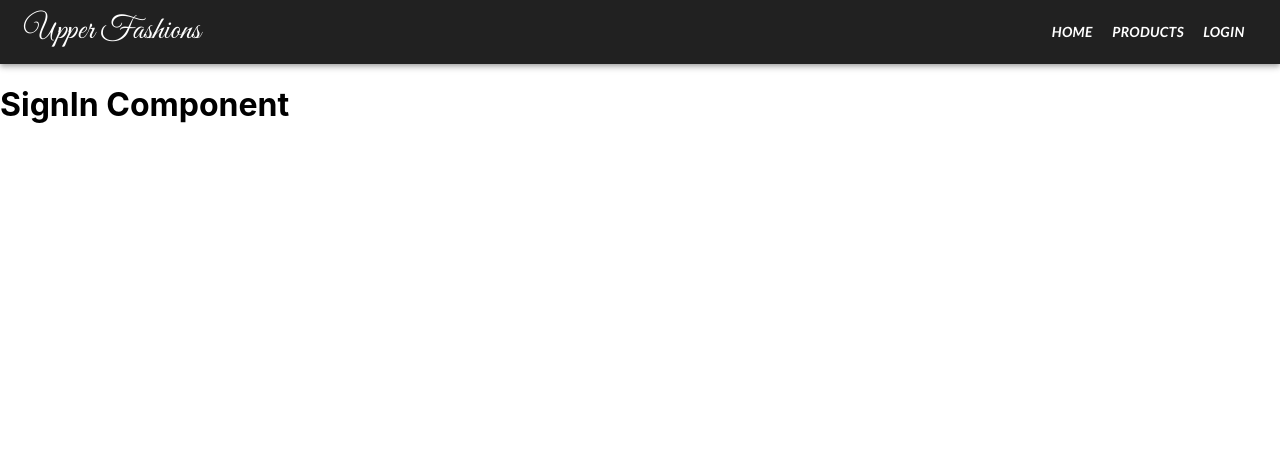
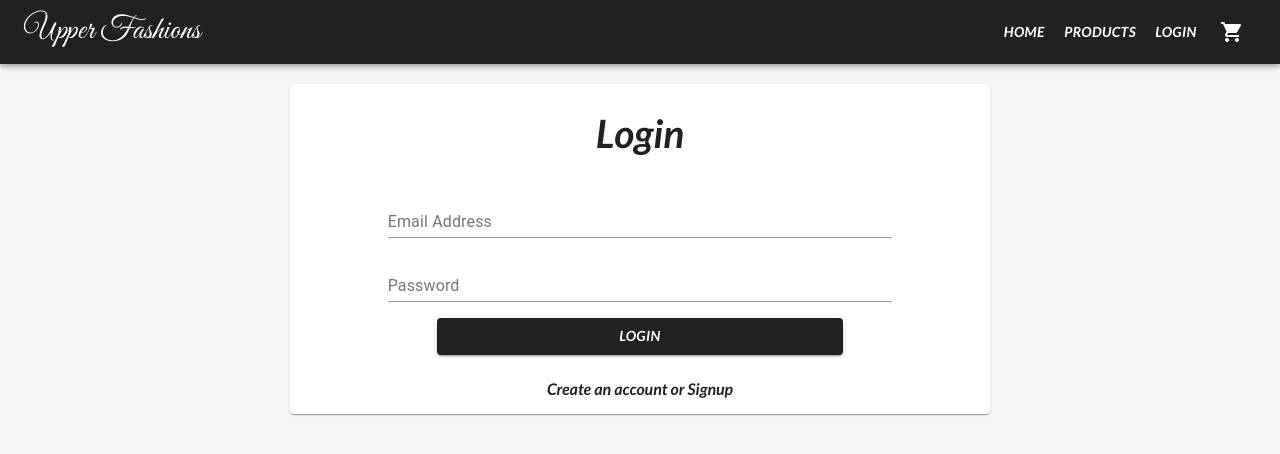
Before and after one commit to hamzaalvi1/Shopping-Cart, a React (Create React App) app: page /signin in a window 1280 px wide. Shown: the top 454 px of the page. Built offline with nearby package versions, Linux system fonts and the light colour scheme.

Commit message:
complete signup or login styling

```diff
--- a/package.json
+++ b/package.json
@@ -4,6 +4,7 @@
   "private": true,
   "dependencies": {
     "@material-ui/core": "^4.11.0",
+    "@material-ui/icons": "^4.9.1",
     "@testing-library/jest-dom": "^4.2.4",
     "@testing-library/react": "^9.3.2",
     "@testing-library/user-event": "^7.1.2",
--- a/src/App.css
+++ b/src/App.css
@@ -2,3 +2,6 @@ a{
   text-decoration: none;
   color: white
 }
+body{
+  background-color: whitesmoke;
+}
--- a/src/Components/Navbar/Navbar.jsx
+++ b/src/Components/Navbar/Navbar.jsx
@@ -6,6 +6,9 @@ import Typography from "@material-ui/core/Typography";
 import Button from "@material-ui/core/Button";
 import "./Navbar.css"
 import {Link} from 'react-router-dom'
+import ShoppingCartIcon from '@material-ui/icons/ShoppingCart';
+import Badge from '@material-ui/core/Badge';
+import IconButton from '@material-ui/core/IconButton';
 const useStyles = makeStyles(theme => ({
     title: {
       flexGrow: 2,
@@ -19,6 +22,9 @@ const useStyles = makeStyles(theme => ({
     },
     font:{
      fontFamily: "Lato"
+    },
+    icon:{
+      color : "White"
     }
   }));
 
@@ -41,6 +47,11 @@ const useStyles = makeStyles(theme => ({
           <Link to = "signin">
           <Button color="inherit" className = {classes.font}>Login</Button>
           </Link>
+          <IconButton >
+            <Badge badgeContent = {0} color = "secondary">
+            <ShoppingCartIcon className = {classes.icon}/>
+            </Badge>
+          </IconButton>
         </Toolbar>
       </AppBar>
     </div>
--- a/src/Components/SignIn/SignIn.jsx
+++ b/src/Components/SignIn/SignIn.jsx
@@ -1,9 +1,41 @@
 import React from 'react'
+import Paper from '@material-ui/core/Paper';
+import Grid from '@material-ui/core/Grid';
+import { makeStyles } from '@material-ui/core/styles';
+import "./signIn.css"
+import TextField from '@material-ui/core/TextField';
+import {useNavigate} from "react-router-dom"
+import Button from '@material-ui/core/Button';
+const useStyles = makeStyles((theme) => ({
+    root: {
+      '& > *': {
+        margin: theme.spacing(1),
+        width: '50ch',
+      },
+
+    },
+  }));
 
  const  SignIn = ()=> {
+    const classes = useStyles();
+   const navigate = useNavigate()
+
+
     return (
-        <div>
-            <h1>SignIn Component</h1>
+        <div  >
+            <Grid  container className = "signIn"  >
+
+            <Paper  className = "paper">
+            <h1>Login</h1>
+            <form className={classes.root} noValidate autoComplete="off">
+            <TextField  label="Email Address" variant="standard" type="email" name="email" />
+            <TextField  label="Password" variant="standard" type="password" name ="password" />
+            <Button type="submit" variant="contained" className = "loginBtn">Login</Button>
+    </form>
+            <p onClick = {()=> navigate("/signup")}>Create an account or Signup</p>
+            </Paper>
+
+            </Grid>
         </div>
     )
 }
--- /dev/null
+++ b/src/Components/SignIn/signIn.css
@@ -0,0 +1,35 @@
+.signIn{
+    display: flex;
+    justify-content: center;
+    align-items: center;
+}
+.paper{
+    margin: 20px  0px;
+    width: 700px;
+}
+form{
+    display: flex;
+    flex-direction: column;
+    justify-content: center;
+    align-items: center;
+}
+h1{
+    text-align: center;
+    font-family: "Lato";
+    font-size: 39px;
+}
+.loginBtn{
+    font-family: "Lato" !important;
+    background-color: #212121 !important;
+    color: white !important
+
+}
+.signIn p{
+    text-align: center;
+    font-family: "Lato"
+}
+.signIn p:hover{
+    color:royalblue;
+    cursor: pointer;
+
+}
--- a/src/Components/SignUp/SignUp.jsx
+++ b/src/Components/SignUp/SignUp.jsx
@@ -1,9 +1,44 @@
 import React from 'react'
+import Paper from '@material-ui/core/Paper';
+import Grid from '@material-ui/core/Grid';
+import { makeStyles } from '@material-ui/core/styles';
+import "./signup.css"
+import TextField from '@material-ui/core/TextField';
+import {useNavigate} from "react-router-dom"
+import Button from '@material-ui/core/Button';
+const useStyles = makeStyles((theme) => ({
+    root: {
+      '& > *': {
+        margin: theme.spacing(1),
+        width: '50ch',
+      },
+
+    },
+  }));
 
  const  SignUp = ()=> {
+    const classes = useStyles();
+   const navigate = useNavigate()
+
+
     return (
-        <div>
-            <h1>SignUp Component</h1>
+        <div  >
+            <Grid  container className = "signIn"  >
+
+            <Paper  className = "paper">
+            <h1>Sign Up</h1>
+            <form className={classes.root} noValidate autoComplete="off">
+            <TextField  label="First Name" variant="standard" type="text" name="firstName" />
+            <TextField  label="Last Name" variant="standard" type="text" name="lastName" />
+            <TextField  label="Email Address" variant="standard" type="email" name="email" />
+            <TextField  label="Password" variant="standard" type="password" name="password" />
+            <TextField  label="Re-password" variant="standard" type="password" name="re-password" />
+            <Button type="submit" variant="contained" className = "loginBtn">Sign Up</Button>
+    </form>
+            <p onClick = {()=> navigate("/signin")}>Login to your account</p>
+            </Paper>
+
+            </Grid>
         </div>
     )
 }
--- /dev/null
+++ b/src/Components/SignUp/signup.css
@@ -0,0 +1,35 @@
+.signIn{
+    display: flex;
+    justify-content: center;
+    align-items: center;
+}
+.paper{
+    margin: 20px  0px;
+    width: 700px;
+}
+form{
+    display: flex;
+    flex-direction: column;
+    justify-content: center;
+    align-items: center;
+}
+h1{
+    text-align: center;
+    font-family: "Lato";
+    font-size: 39px;
+}
+.loginBtn{
+    font-family: "Lato" !important;
+    background-color: #212121 !important;
+    color: white !important
+
+}
+.signIn p{
+    text-align: center;
+    font-family: "Lato"
+}
+.signIn p:hover{
+    color:royalblue;
+    cursor: pointer;
+
+}
```
Also changed, not shown: 1 other file (tests, documents, lock files or other folders).
